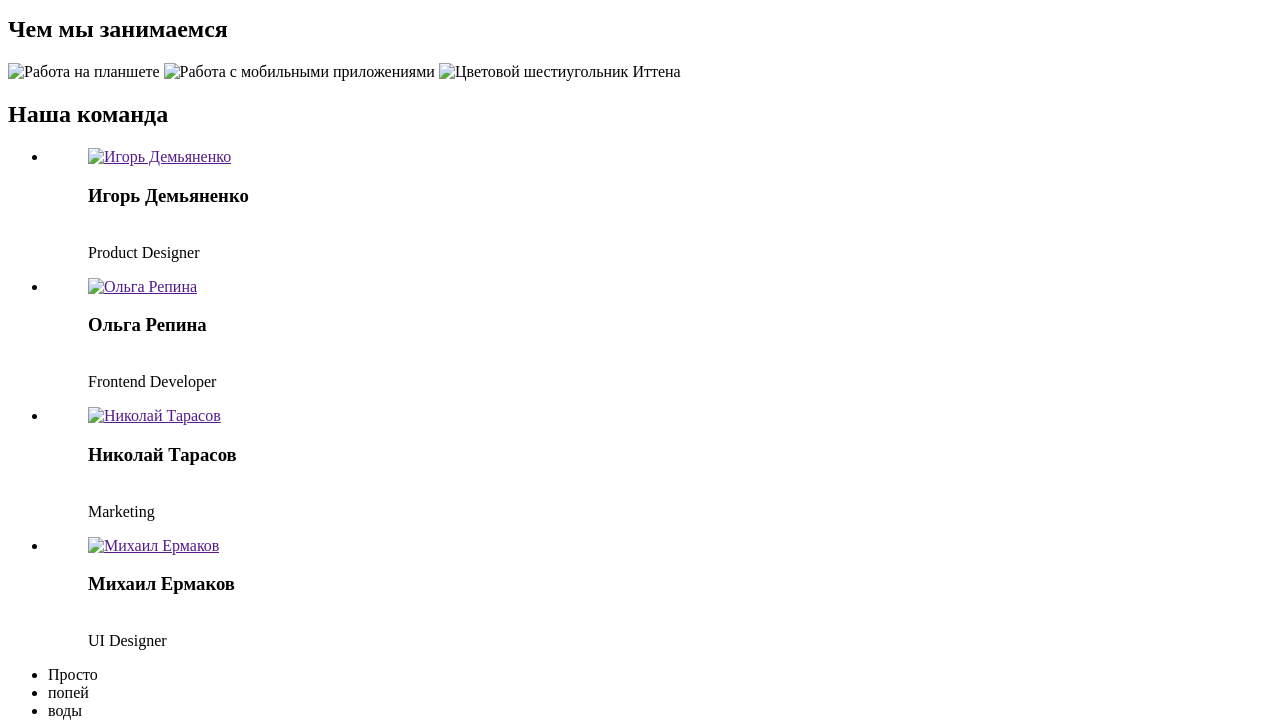
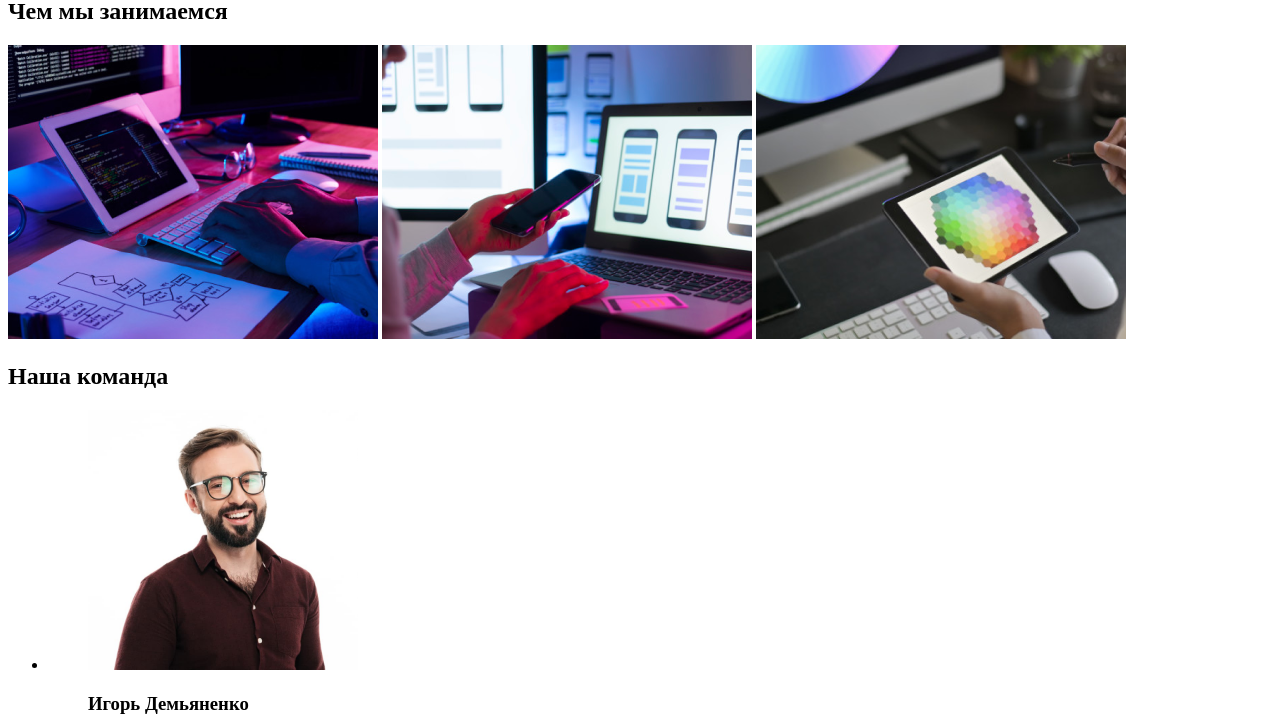
Before and after one commit to Iryna-smart/goit-markup-hw-01, a plain HTML site: page index.html in a window 1280 px wide. Shown: the part 554-1280 px from the top of the page. Drawn offline with Linux system fonts and the light colour scheme.

Commit message:
измения

```diff
--- a/index.html
+++ b/index.html
@@ -28,7 +28,7 @@
             Заказать услугу
         </a>
     </section>
-   <--!--Я не джин--!-->
+
    <section>
         <ul>
             <li>
@@ -49,9 +49,9 @@
             </li>
         </ul>
             <h2>Чем мы занимаемся</h2>
-            <img src="./img/img.png" alt="Работа на планшете">
-            <img src="img/img 1.png" alt="Работа с мобильными приложениями">
-            <img src="img/img (2).png" alt="Цветовой шестиугольник Иттена">
+            <img src="imges/img.png" alt="Работа на планшете">
+            <img src="imges/img 1.png" alt="Работа с мобильными приложениями">
+            <img src="imges/img (2).png" alt="Цветовой шестиугольник Иттена">
             </section>
         <section>
           <h2>Наша команда</h2>
@@ -59,7 +59,7 @@
               <li>
                 <figure>
                   <a href="">
-             <img src="img/Игорь Демьяненко.jpg" width="270" height="260" alt="Игорь Демьяненко" />
+             <img src="imges/Игорь Демьяненко.jpg" width="270" height="260" alt="Игорь Демьяненко" />
              </a>
               <figcaption><h3>Игорь Демьяненко</h3><br><span>Product Designer</span></figcaption>
             </figure>
@@ -67,7 +67,7 @@
              <li>
                <figure>
                  <a href="">
-              <img src="img/Ольга Репина.jpg" width="270" height="260" alt="Ольга Репина" />
+              <img src="imges/Ольга Репина.jpg" width="270" height="260" alt="Ольга Репина" />
               </a>
               <figcaption><h3>Ольга Репина</h3><br><span>Frontend Developer</span></figcaption>
             </figure>
@@ -75,7 +75,7 @@
             <li>
               <figure>
                 <a href="">
-              <img src="img/Николай Тарасов.jpg" width="270" height="260" alt="Николай Тарасов" />
+              <img src="imges/Николай Тарасов.jpg" width="270" height="260" alt="Николай Тарасов" />
               </a>
               <figcaption><h3>Николай Тарасов</h3><br><span>Marketing</span></figcaption>
             </figure>
@@ -83,7 +83,7 @@
             <li>
               <figure>
                 <a href="">
-              <img src="img/Михаил Ермаков.jpg" width="270" height="260" alt="Михаил Ермаков" />
+              <img src="imges/Михаил Ермаков.jpg" width="270" height="260" alt="Михаил Ермаков" />
               </a>
               <figcaption><h3>Михаил Ермаков</h3> <br><span>UI Designer</span></figcaption>
             </figure>
@@ -92,11 +92,7 @@
          </section>
   </main>
 
-   <ul>
-       <li>Просто</li>
-        <li>попей</li>
-         <li>воды</li>
-   </ul>
+
     <footer>
            <p> WebStudio </p>
               <address>г. Киев, пр-т Леси Украинки, 26</address>
```
Also changed, not shown: imges/img (2).png (added), imges/img 1.png (added), imges/img.png (added), imges/Игорь Демьяненко.jpg (added), imges/Михаил Ермаков.jpg (added), imges/Николай Тарасов.jpg (added), imges/Ольга Репина.jpg (added).
